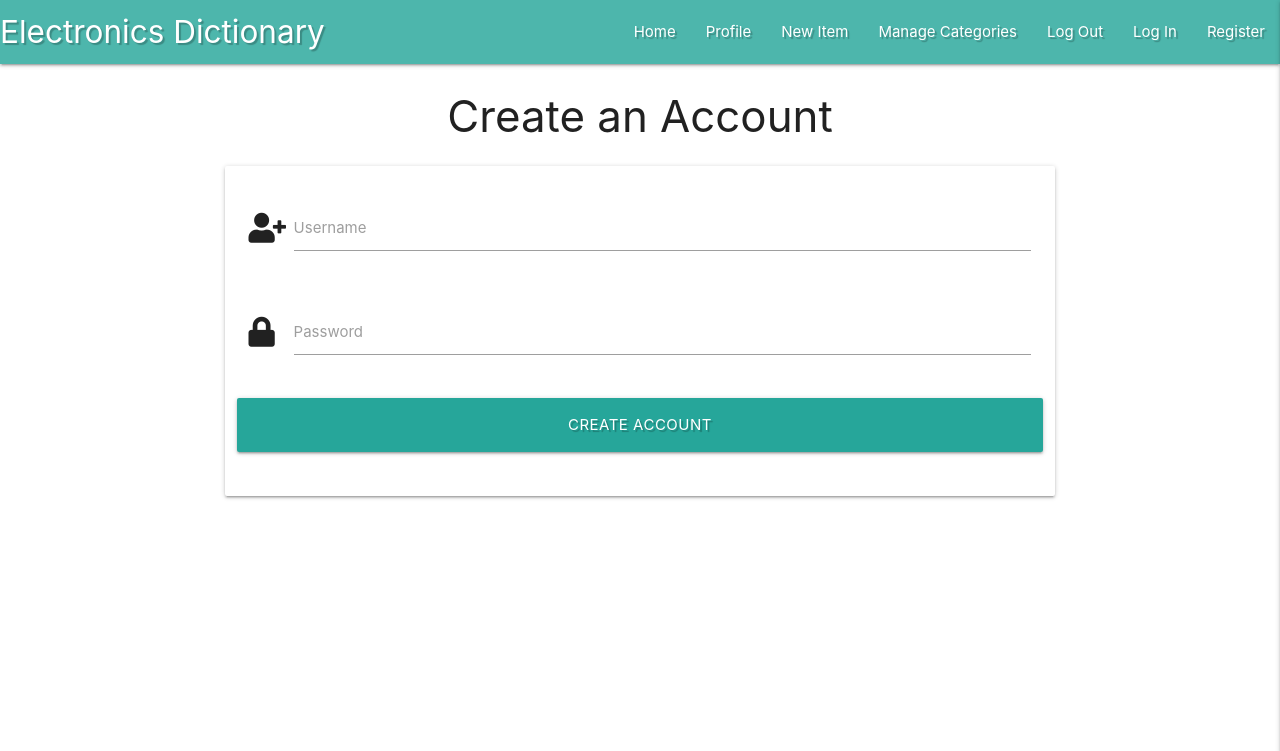
After one commit to jacksheehy15/electronics-dictionary, a Flask app: page /register in a window 1280 px wide. The commit adds this page. Shown: the top 751 px of the page. Run offline with Flask 2, Linux system fonts and the light colour scheme; some libraries are stand-ins or nearby versions.

Commit message:
Add register form

```diff
--- a/app.py
+++ b/app.py
@@ -4,6 +4,7 @@ from flask import (
     redirect, request, session, url_for)
 from flask_pymongo import PyMongo
 from bson.objectid import ObjectId
+from werkzeug.security import generate_password_hash, check_password_hash
 if os.path.exists("env.py"):
     import env
 
@@ -24,6 +25,10 @@ def get_items():
     return render_template("items.html", items=items)
 
 
+@app.route("/register", methods=["GET", "POST"])
+def register():
+    return render_template("register.html")
+
 if __name__ == "__main__":
     app.run(host=os.environ.get("IP"),
             port=int(os.environ.get("PORT")),
--- a/templates/base.html
+++ b/templates/base.html
@@ -28,7 +28,7 @@
                     <li><a href="#">Manage Categories</a></li>
                     <li><a href="#">Log Out</a></li>
                     <li><a href="#">Log In</a></li>
-                    <li><a href="#">Register</a></li>
+                    <li><a href="{{ url_for('register') }}">Register</a></li>
                 </ul>
             </div>
         </nav>
@@ -41,7 +41,7 @@
                     <li><a href="#">Manage Categories</a></li>
                     <li><a href="#">Log Out</a></li>
                     <li><a href="#">Log In</a></li>
-                    <li><a href="#">Register</a></li>
+                    <li><a href="{{ url_for('register') }}">Register</a></li>
         </ul>
     </header>
     {% block content %}
--- /dev/null
+++ b/templates/register.html
@@ -0,0 +1,37 @@
+{% extends "base.html" %}
+{% block content %}
+
+<h3 class="center-align">Create an Account</h3>
+
+<div class="row">
+    <form class="col s12 m8 offset-m2">
+        <div class="card-panel">
+            <span>
+                <!--Username input-->
+                <div class="row">
+                    <div class="input-field col s12">
+                        <i class="fas fa-user-plus prefix light-teal-text"></i>
+                        <input id="username" name="username" type="text" class="validate">
+                        <label for="username">Username</label>
+                    </div>
+                </div>
+                <!--Password input-->
+                <div class="row">
+                    <div class="input-field col s12">
+                        <i class="fas fa-lock prefix light-teal-text"></i>
+                        <input id="password" name="password" type="password" class="validate">
+                        <label for="password">Password</label>
+                    </div>
+                </div>
+                <!--Register Button-->
+                <div class="row">
+                    <button type="submit" class="col s12 btn-large light-teal
+                    lighten-4 text-shadow">Create
+                        Account</button>
+                </div>
+            </span>
+        </div>
+    </form>
+</div>
+
+{% endblock %}
```
